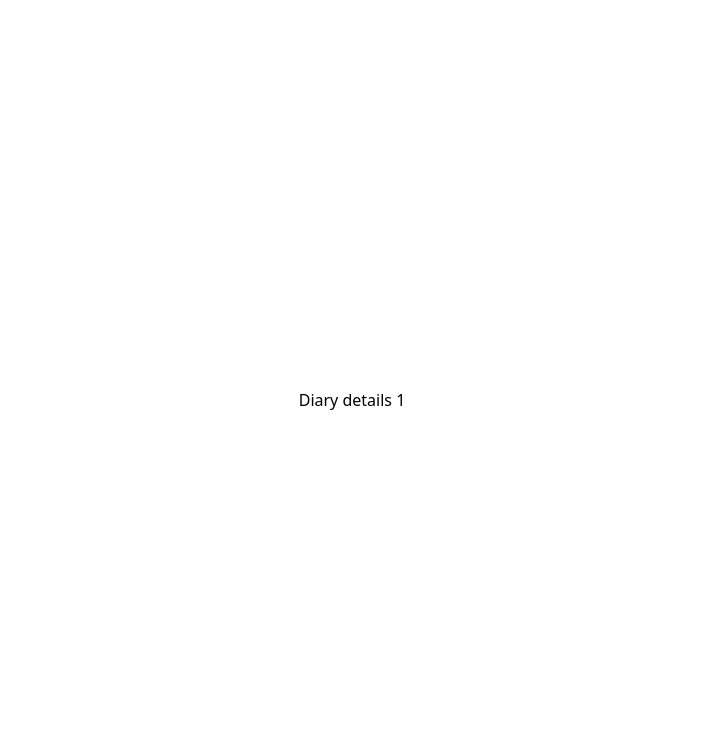
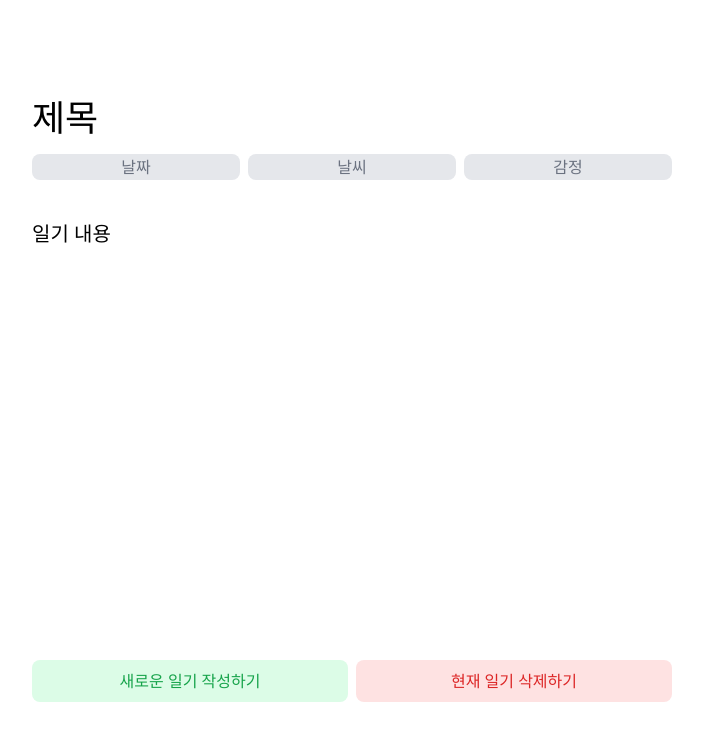
Before and after one commit to yugenius0213/GDSC-SPACE-STUDY-ASSIGNMENT-VER2, a React (Vite) app in the folder Junghyun/react-ts/: page /detail/1 in a window 1280 px wide. Shown: the top 740 px of the page, without its empty margins (288-991 px from the left). Built offline with nearby package versions, Linux system fonts and the light colour scheme.

Commit message:
style: add layout

```diff
--- a/Junghyun/react-ts/src/app/detail/[id]/page.tsx
+++ b/Junghyun/react-ts/src/app/detail/[id]/page.tsx
@@ -6,5 +6,23 @@ type DiaryDetailPageParams = {
 
 export default function DiaryDetailPage() {
     const { id } = useParams<DiaryDetailPageParams>()
-    return <>Diary details {id}</>
+
+    return (
+        <div className="flex flex-col h-full w-1/2 justify-center gap-10">
+            <div className="flex flex-col gap-4">
+                <h1 className="text-4xl">제목</h1>
+                <div className="flex flex-row gap-2">
+                    <button className="gray-btn flex-1">날짜</button>
+                    <button className="gray-btn flex-1">날씨</button>
+                    <button className="gray-btn flex-1">감정</button>
+                </div>
+            </div>
+
+            <div className="flex h-1/2 text-xl">일기 내용</div>
+            <div className="flex flex-row gap-2">
+                <button className="green-btn flex-1 p-2">새로운 일기 작성하기</button>
+                <button className="red-btn flex-1 p-2">현재 일기 삭제하기</button>
+            </div>
+        </div>
+    )
 }
--- a/Junghyun/react-ts/src/tailwind.css
+++ b/Junghyun/react-ts/src/tailwind.css
@@ -12,6 +12,9 @@
     .blue-btn {
         @apply rounded-lg border border-transparent bg-blue-100 text-blue-600 hover:border-blue-600;
     }
+    .red-btn {
+        @apply rounded-lg border border-transparent bg-red-100 text-red-600 hover:border-red-600;
+    }
     .input-box {
         @apply rounded-lg p-2 focus:outline-none focus:ring-1 focus:ring-gray-200;
     }
```
